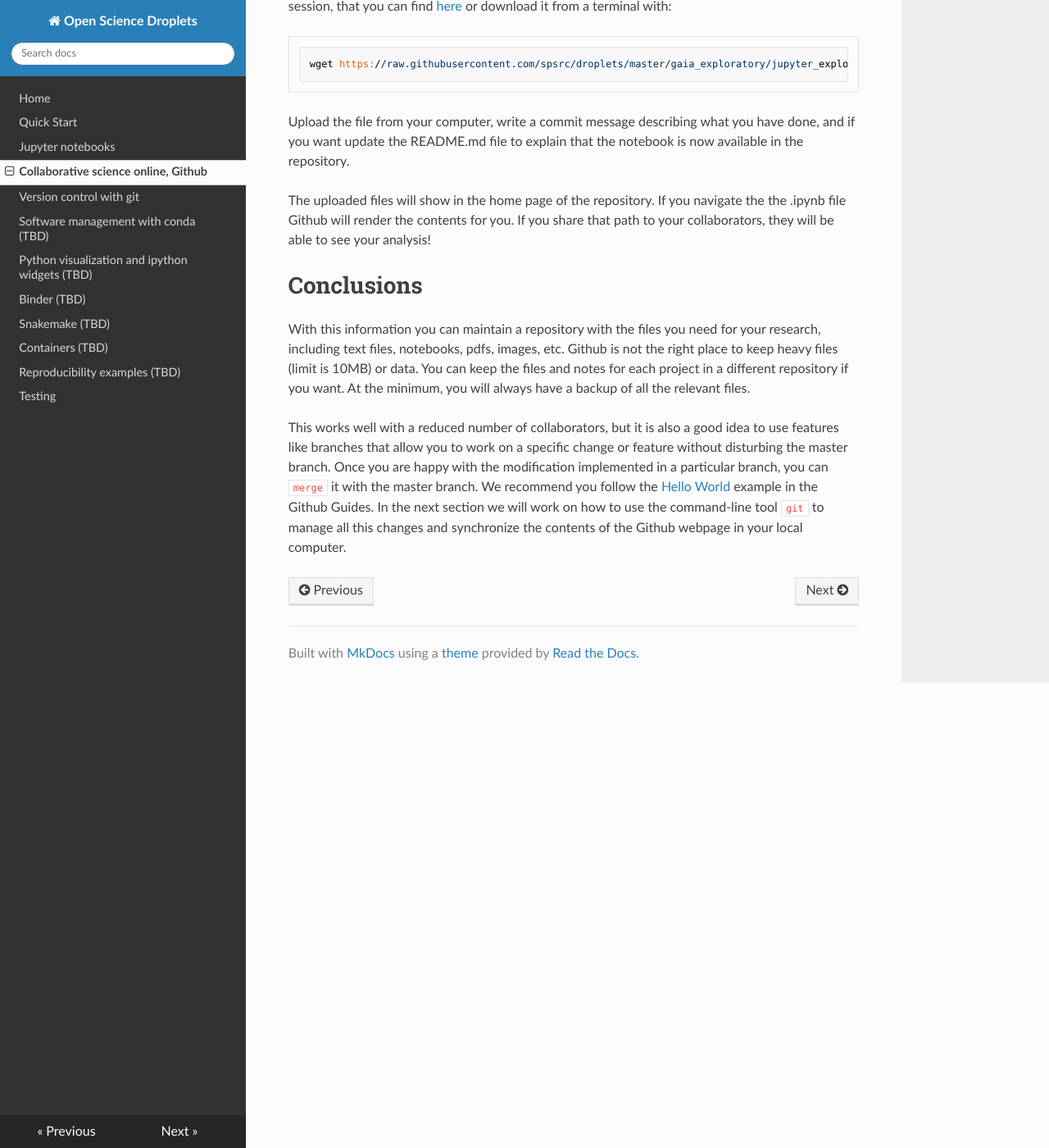
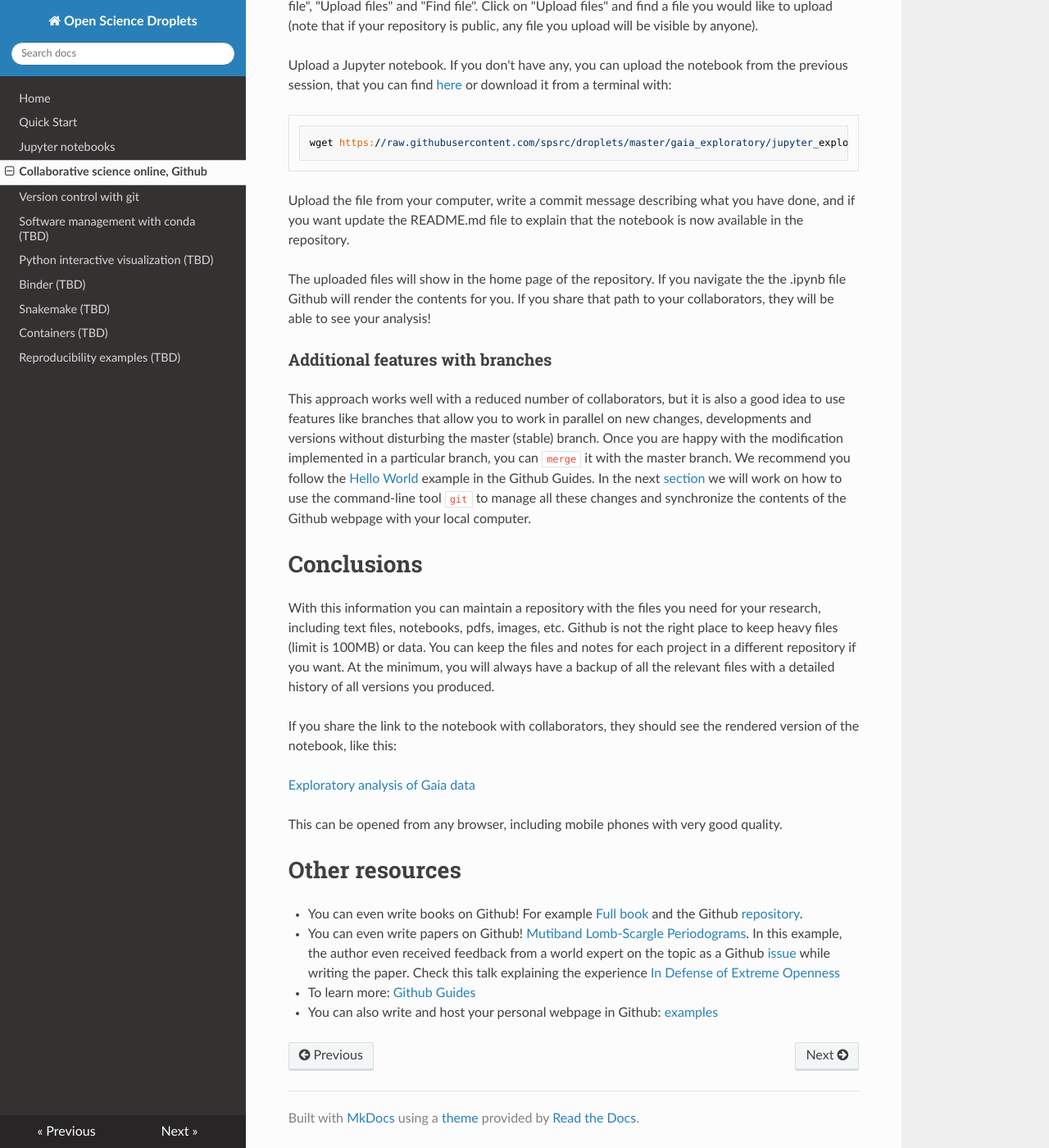
Before and after one commit to espsrc/droplets, an MkDocs documentation site: the page built from docs/github.md, in a window 1280 px wide and 1400 px high, scrolled down 4202 px. Shown: the whole window at 82% size. Built offline with MkDocs 1.6.1, drawn with Linux system fonts in a browser that asks for light colours; nearby versions of some CDN libraries; some of the changed text lies outside the part shown.

Commit message:
Update docs and add links: github, jupyter

```diff
--- a/docs/github.md
+++ b/docs/github.md
@@ -6,7 +6,7 @@
 !!! note "email from Galileo"
     Hi again!
 
-    Thanks a lot for sending me the Jupyter notebook you prepared, but actually I cannot open it. How can I do that? Also, I will be travelling during the following days, if you could send me something I can explore from my mobile phone, that would be great!
+    Thanks for sending me the notebook you prepared but I cannot open it. How can I see it? Also, I will be travelling during the following days, if you could send me something I can explore from my mobile phone, that would be great!
 
     Cheers,
 
@@ -14,34 +14,39 @@
 
 
 We need to compile all our results and send them in a format that helps
-understanding the process and the results of our analysis. One common approach
-is to describe all the details in the body of the e-mail and send different
-figures as attachments. This is a poor approach that complicates visualization,
-makes it difficult to connect description and figures, and that probably will
-miss details on how the results were obtained. Alternatively, we can generate a
-.doc document with descriptions, plots and comments that we can then convert to
-pdf that anybody can open, but .docs files are difficult to update.  The
-alternative we propose it using a Jupyter notebook, which has several
+understanding the process and the results of our analysis. One common and
+terrible approach would be to describe the details and results in the body of
+the e-mail and send different figures as attachments. This is a poor approach
+that complicates visualization, makes it difficult to connect description with
+figures, and that probably will miss details on how the results were obtained.
+Alternatively, we could generate a .doc document with comments and plots and
+send it as a pdf, but docs are difficult to update and hard to put together.
+
+The alternative we propose to use a Jupyter notebook, which has several
 advantatges:
 
 - It is easy to export as pdf or html, and can be visualized in nearly any platform.
+- It can be easily shared and visualized in Github.
 - It naturally contains the results and the logic followed to obtain them, as already seen in the previous [chapter](jupyter.md)
 - You can seamlessly match explanations, code and results in a continuous narrative.
 - You can easily update them, add or remove content or make small changes.
-- It *explicitly* shows the full process used at each step.
+- It can *explicitly* show the full process of your science.
+
+You can even write whole books in Github (see [Other resources](#other-resources)
+
 
 <h3>Objectives and scope</h3>
 
 In this section we will show how to use Github to share results with the community or your colleagues. You will be able to share code, text documents, figures or notebooks, which can be rendered automatically.
 
+- Start an account
+- Start a repository (Description, README, LICENSE)
+- Upload files
+- Make changes to file and commit them
+- View differences and history
+- Share your work!
 
-- Start an account
-- Start a repo (Description, README, LICENSE)
-- Upload files
-- Make changes to file and commits
-- View differences
-- Share your work
-
+We will use [Github](https://github.com/), but there are other platforms that offer very similar services and work in almost the same way. We recommend you take a look at [Gitlab](https://about.gitlab.com/), and [Bitcucket](https://bitbucket.org/product/) as perfectly viable alternatives.
 
 # What is Github and how does it work
 
@@ -152,8 +151,23 @@
 
 The uploaded files will show in the home page of the repository. If you navigate the the .ipynb file Github will render the contents for you. If you share that path to your collaborators, they will be able to see your analysis!
 
+### Additional features with branches
+
+This approach works well with a reduced number of collaborators, but it is also a good idea to use features like branches that allow you to work in parallel on new changes, developments and versions without disturbing the master (stable) branch. Once you are happy with the modification implemented in a particular branch, you can `merge` it with the master branch. We recommend you follow the [Hello World](https://guides.github.com/activities/hello-world/) example in the Github Guides. In the next [section](git.md) we will work on how to use the command-line tool `git` to manage all these changes and synchronize the contents of the Github webpage with your local computer.
+
 # Conclusions
 
-With this information you can maintain a repository with the files you need for your research, including text files, notebooks, pdfs, images, etc. Github is not the right place to keep heavy files (limit is 10MB) or data. You can keep the files and notes for each project in a different repository if you want. At the minimum, you will always have a backup of all the relevant files.
+With this information you can maintain a repository with the files you need for your research, including text files, notebooks, pdfs, images, etc. Github is not the right place to keep heavy files (limit is 100MB) or data. You can keep the files and notes for each project in a different repository if you want. At the minimum, you will always have a backup of all the relevant files with a detailed history of all versions you produced.
 
-This works well with a reduced number of collaborators, but it is also a good idea to use features like branches that allow you to work on a specific change or feature without disturbing the master branch. Once you are happy with the modification implemented in a particular branch, you can `merge` it with the master branch. We recommend you follow the [Hello World](https://guides.github.com/activities/hello-world/) example in the Github Guides. In the next section we will work on how to use the command-line tool `git` to manage all this changes and synchronize the contents of the Github webpage in your local computer.
+If you share the link to the notebook with collaborators, they should see the rendered version of the notebook, like this:
+
+[Exploratory analysis of Gaia data](https://github.com/spsrc/droplets/blob/master/gaia_exploratory/jupyter_exploratory.ipynb)
+
+This can be opened from any browser, including mobile phones with very good quality.
+
+# Other resources
+
+- You can even write books on Github! For example [Full book](https://jakevdp.github.io/PythonDataScienceHandbook/) and the Github [repository](https://github.com/jakevdp/PythonDataScienceHandbook).
+- You can even write papers on Github! [Mutiband Lomb-Scargle Periodograms](http://jakevdp.github.io/multiband_LS/). In this example, the author even received feedback from a world expert on the topic as a Github [issue](https://github.com/jakevdp/multiband_LS/issues/1) while writing the paper. Check this talk explaining the experience [In Defense of Extreme Openness](https://zenodo.org/record/49577)
+- To learn more: [Github Guides](https://guides.github.com/)
+- You can also write and host your personal webpage in Github: [examples](https://github.com/topics/personal-website)
--- a/mkdocs.yml
+++ b/mkdocs.yml
@@ -10,12 +10,12 @@
     - Collaborative science online, Github: github.md
     - Version control with git: git.md
     - Software management with conda (TBD): conda.md
-    - Python visualization and ipython widgets (TBD): interactive.md
+    - Python interactive visualization (TBD): interactive.md
     - Binder (TBD): binder.md
     - Snakemake (TBD): snakemake.md
     - Containers (TBD): containers.md
     - Reproducibility examples (TBD): reproducibility.md
-    - Testing: science.md
+      #    - Testing: science.md
 
 #theme: 'material' # Excellent searcher. Too clear. Hard to find subsections
 #theme: windmill    # Very good search bar. Clean navigation
```
Also changed, not shown: other parts of docs/github.md (+0 -6 lines), docs/jupyter.md (+14 -3 lines).
